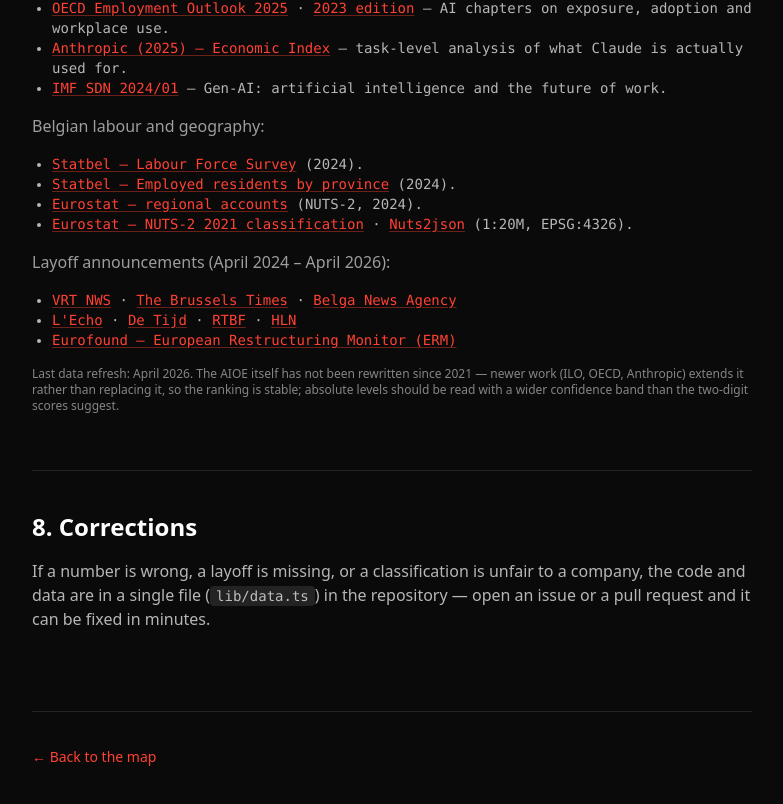
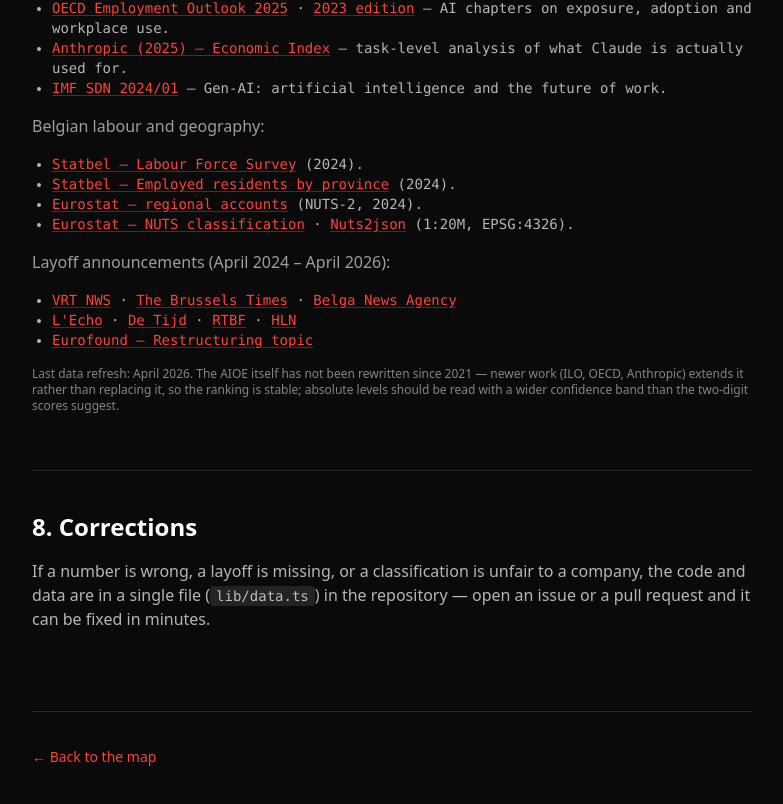
Before and after one commit to verbeeckorama/yourjobrisk-be, a Next.js app: page /methodology in a window 1280 px wide. Shown: the part 3416-4220 px from the top of the page, without its empty margins (248-1031 px from the left). Built offline with nearby package versions, Linux system fonts and the light colour scheme; no server answers.

Commit message:
Fix 404 source links: drop dead URLs, swap to canonical homepages

```diff
--- a/components/JevonsContent.tsx
+++ b/components/JevonsContent.tsx
@@ -1035,18 +1035,13 @@
               </SourceLink>
             </li>
             <li>
-              <SourceLink href="https://www.anthropic.com/research/economic-index">
+              <SourceLink href="https://www.anthropic.com/news/the-anthropic-economic-index">
                 Anthropic (2025) — Economic Index
               </SourceLink>
             </li>
             <li>
               <SourceLink href="https://www.oecd.org/en/publications/oecd-employment-outlook-2025_194a947b-en.html">
                 OECD Employment Outlook 2025
-              </SourceLink>
-            </li>
-            <li>
-              <SourceLink href="https://www.stlouisfed.org/on-the-economy/2025/sep/recent-graduates-labor-market-outcomes">
-                St. Louis Fed (2025) — entry-level CS outcomes
               </SourceLink>
             </li>
             <li>
@@ -1061,8 +1056,8 @@
           </p>
           <ul className="mt-4 grid gap-x-10 gap-y-3 font-mono text-sm text-white/70 md:grid-cols-2">
             <li>
-              <SourceLink href="https://www.nbb.be/en/publications-and-research/working-papers">
-                NBB — Working Papers (productivity &amp; AI)
+              <SourceLink href="https://www.nbb.be/en/publications-research/research-and-academic-cooperation">
+                NBB — Research &amp; academic cooperation
               </SourceLink>
             </li>
             <li>
@@ -1071,7 +1066,7 @@
               </SourceLink>
             </li>
             <li>
-              <SourceLink href="https://www.plan.be/databases/data-26-en-employment_by_branch_and_status">
+              <SourceLink href="https://www.plan.be/">
                 Federaal Planbureau / Bureau du Plan
               </SourceLink>
             </li>
@@ -1086,18 +1081,8 @@
               </SourceLink>
             </li>
             <li>
-              <SourceLink href="https://www.acerta.be/en/about-acerta/press">
-                Acerta — HR market reports
-              </SourceLink>
-            </li>
-            <li>
-              <SourceLink href="https://www.sdworx.com/en/press">
-                SD Worx — HR market reports
-              </SourceLink>
-            </li>
-            <li>
-              <SourceLink href="https://www.eurofound.europa.eu/en/country/belgium">
-                Eurofound — Belgium country page
+              <SourceLink href="https://www.eurofound.europa.eu/en">
+                Eurofound
               </SourceLink>
             </li>
           </ul>
--- a/components/MethodologyContent.tsx
+++ b/components/MethodologyContent.tsx
@@ -783,7 +783,7 @@
             — AI chapters on exposure, adoption and workplace use.
           </li>
           <li>
-            <SourceLink href="https://www.anthropic.com/research/economic-index">
+            <SourceLink href="https://www.anthropic.com/news/the-anthropic-economic-index">
               Anthropic (2025) — Economic Index
             </SourceLink>{" "}
             — task-level analysis of what Claude is actually used for.
@@ -816,8 +816,8 @@
             (NUTS-2, 2024).
           </li>
           <li>
-            <SourceLink href="https://ec.europa.eu/eurostat/web/nuts/background">
-              Eurostat — NUTS-2 2021 classification
+            <SourceLink href="https://ec.europa.eu/eurostat/web/nuts">
+              Eurostat — NUTS classification
             </SourceLink>{" "}
             ·{" "}
             <SourceLink href="https://github.com/eurostat/Nuts2json">
@@ -850,8 +850,8 @@
             <SourceLink href="https://www.hln.be/">HLN</SourceLink>
           </li>
           <li>
-            <SourceLink href="https://www.eurofound.europa.eu/en/observatories/emcc/european-restructuring-monitor">
-              Eurofound — European Restructuring Monitor (ERM)
+            <SourceLink href="https://www.eurofound.europa.eu/en/topics/restructuring">
+              Eurofound — Restructuring topic
             </SourceLink>
           </li>
         </ul>
```
